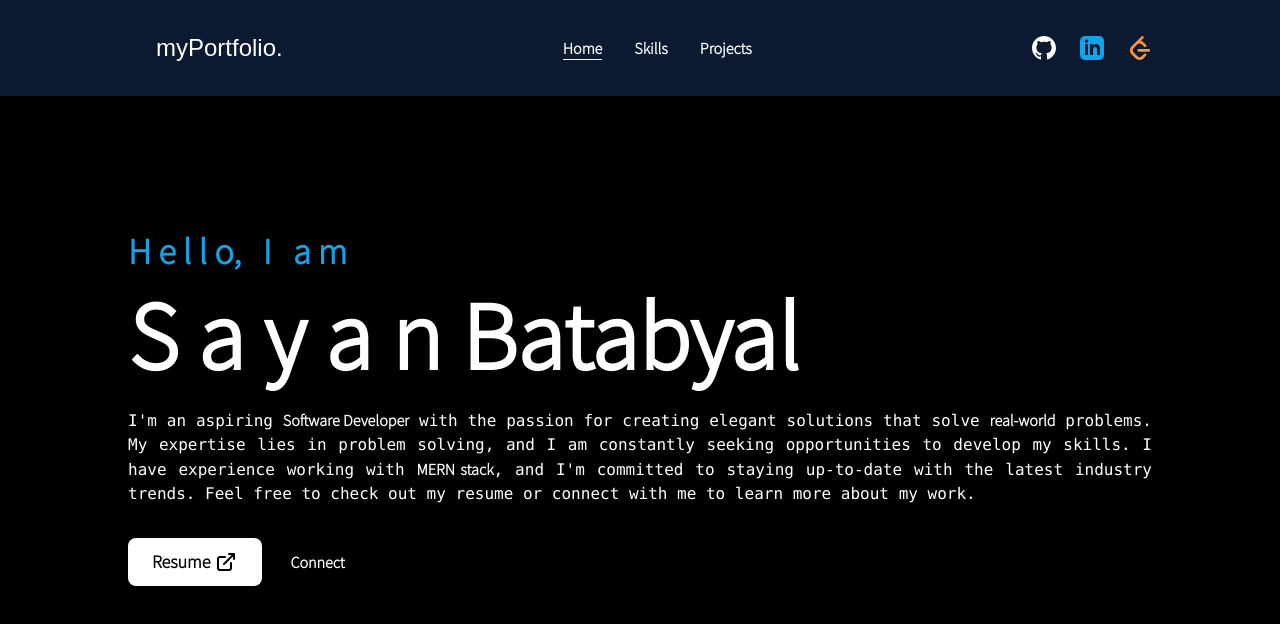
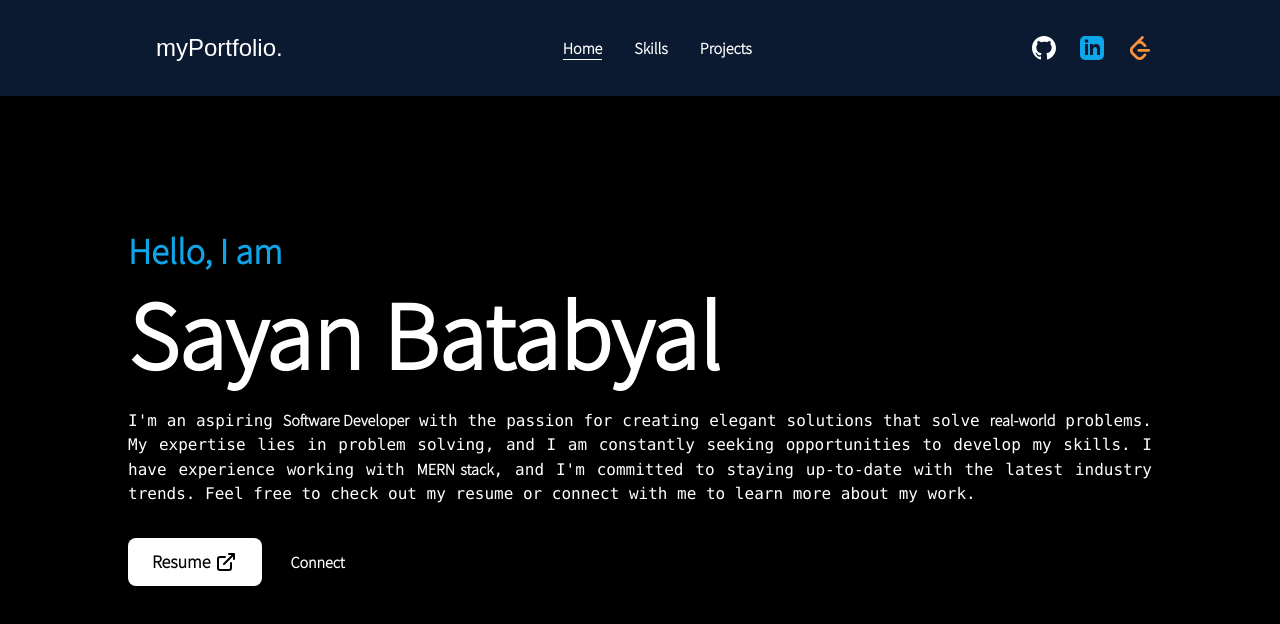
Before and after one commit to Sayan-Batabyal/personal-portfolio, a React (Vite) app: page / in a window 1280 px wide. Shown: the top 624 px of the page. Built offline with nearby package versions, Linux system fonts and the light colour scheme; a web font is replaced by a local one.

Commit message:
ui bugs resolved

```diff
--- a/src/components/Home.jsx
+++ b/src/components/Home.jsx
@@ -10,11 +10,11 @@ const Home = () => {
     <>
     <Transition/>
     <div className='text-white flex items-center w-full min-h-fit'>
-       <Layout className=' pt-30 md:pt-[70px] sm:pt-[100px]'>
-       <AnimatedText text="H e l l o, &nbsp; I &nbsp; a m" className='text-left !text-4xl !text-sky-500 xl:!text-6xl lg:!text-center lg:!text-5xl md:!text-5xl sm:!text-4xl ' />
+       <Layout className=' pt-30 md:pt-[70px] sm:mt-[100px] sm:!p-16'>
+       <AnimatedText text="Hello, I am " className='text-left  !text-4xl !text-sky-500 xl:!text-6xl lg:!text-center lg:!text-5xl md:!text-5xl sm:!text-4xl ' />
         <div className="flex items-center justify-between w-full">
           <div className=''>
-            <AnimatedText text="S a y a n Batabyal" className='!text-left xl:!text-5xl lg:!text-center lg:!text-6xl md:!text-5xl sm:!text-3xl ' />
+            <AnimatedText text="Sayan Batabyal" className='!text-left xl:!text-5xl lg:!text-center lg:!text-6xl md:!text-5xl sm:!text-3xl ' />
             <p className='my-4 md:text-sm sm:text-xs text-base font-medium font-mono text-justify'>I'm an aspiring <strong>Software Developer</strong> with the passion for creating elegant solutions that solve <strong>real-world</strong> problems. My expertise lies in problem solving, and I am constantly seeking opportunities to develop my skills. I have experience working with <strong>MERN stack</strong>, and I'm committed to staying up-to-date with the latest industry trends. Feel free to check out my resume or connect with me to learn more about my work.</p>
           </div>
         </div>
```
Also changed, not shown: src/App.jsx (line endings or trailing spaces).
